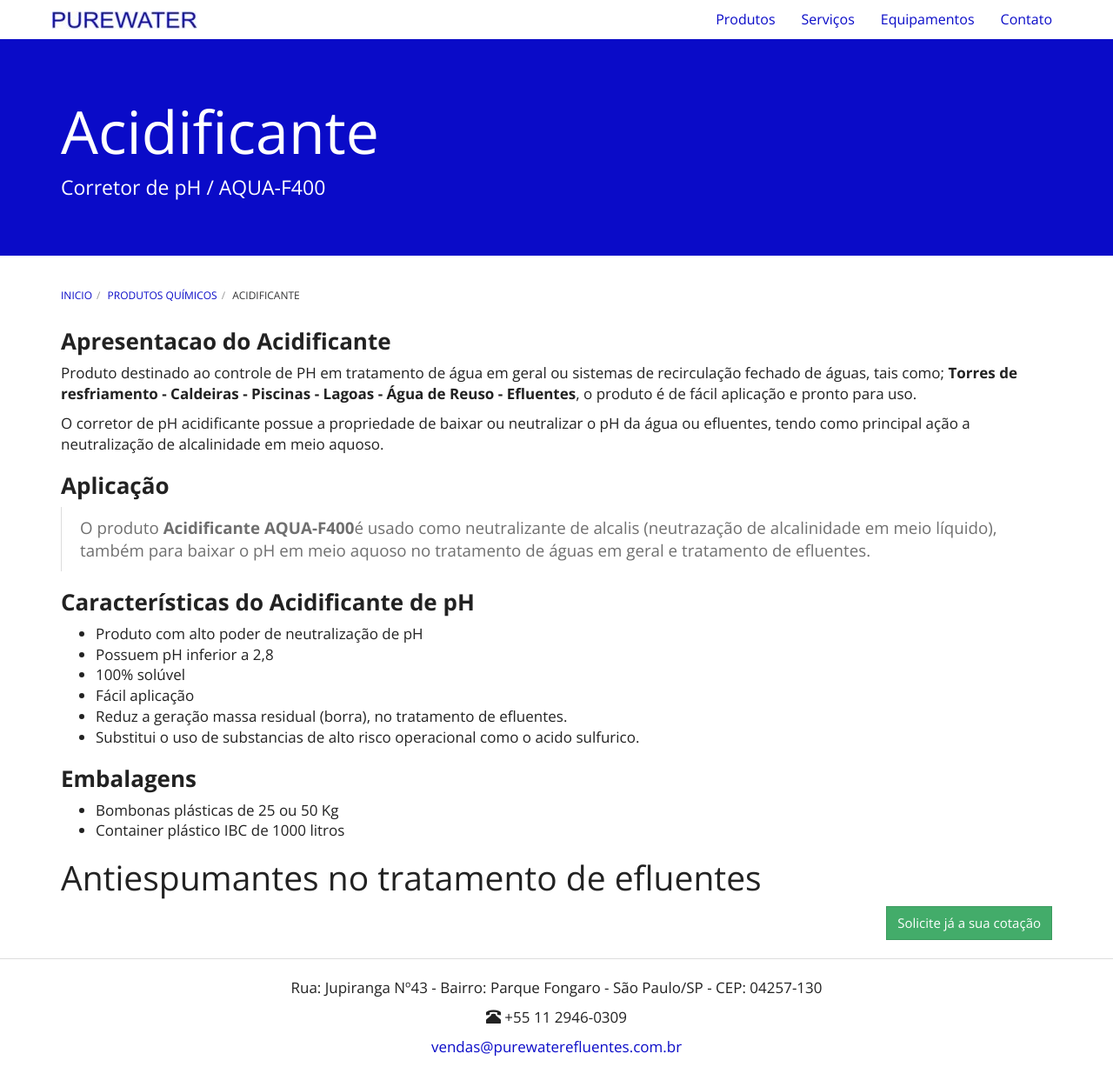
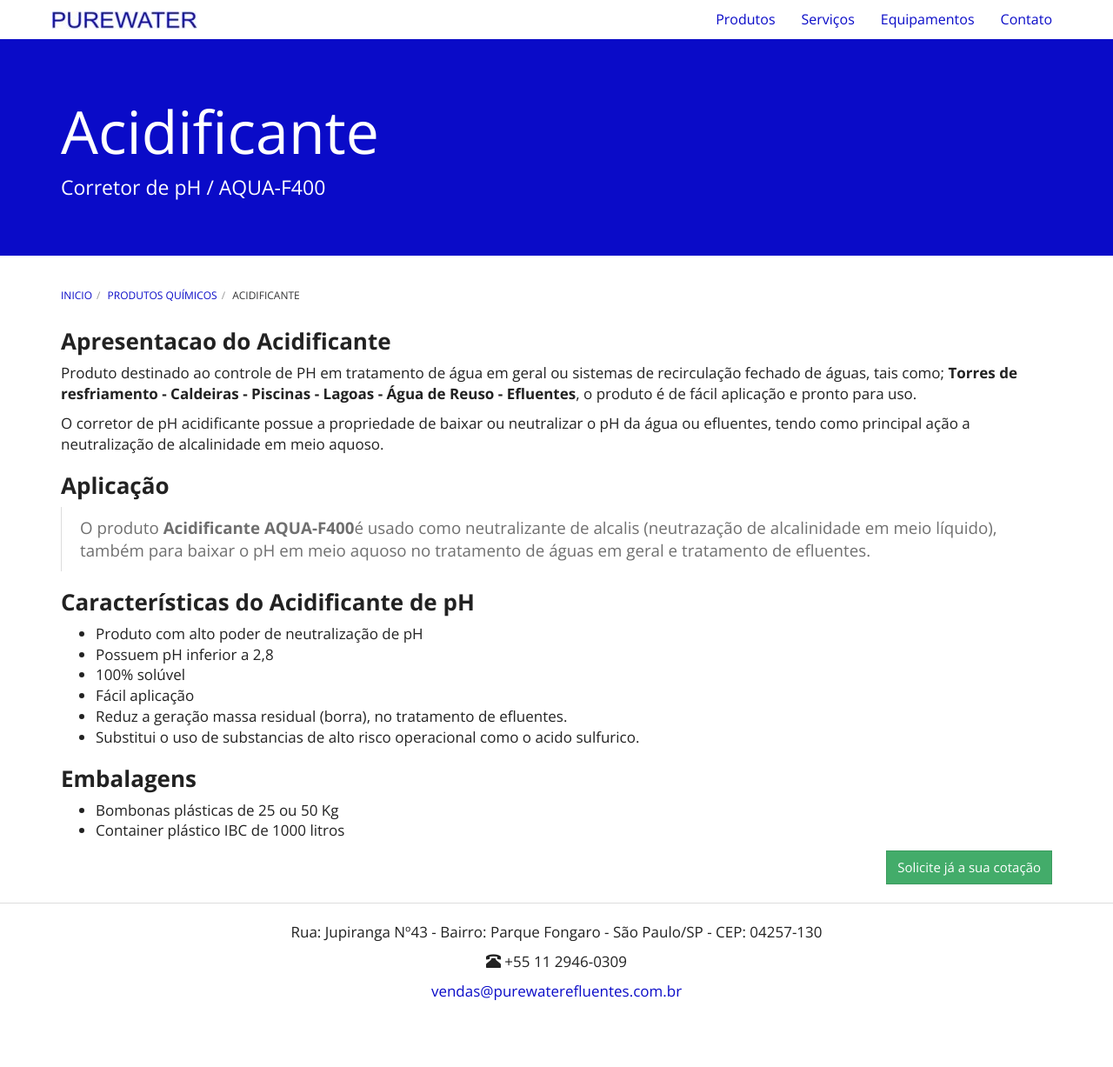
Before and after one commit to purewaterefluentes/purewaterefluentes.github.io, a Jekyll site: the page built from produtos/acidificante.md, in a window 1280 px wide and 1227 px high. Shown: the whole window at 87% size. Built offline with Jekyll 4.4.1, drawn with Linux system fonts in a browser that asks for light colours; nearby versions of some CDN libraries; library files that are not in the unit come from our copies.

Commit message:
Update acidificante.md

```diff
--- a/produtos/acidificante.md
+++ b/produtos/acidificante.md
@@ -29,5 +29,3 @@
 
 - Bombonas plásticas de 25 ou 50 Kg
 - Container plástico IBC de 1000 litros
-
-<header class="entry-header"><h1 class="entry-title" itemprop="headline">Antiespumantes no tratamento de efluentes</h1></header>
```
